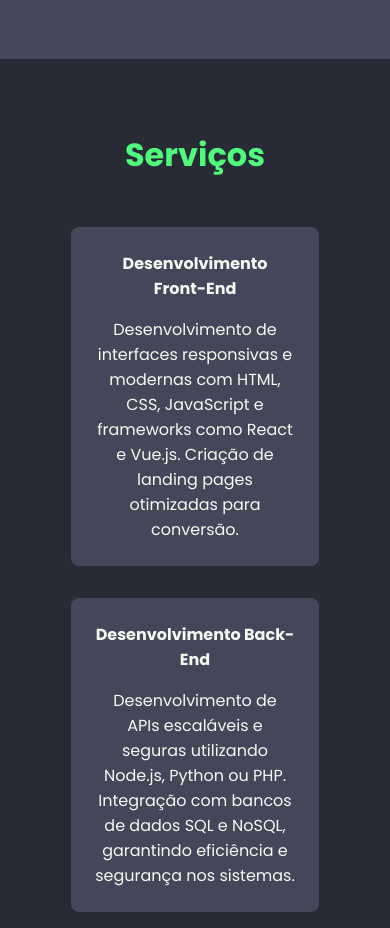
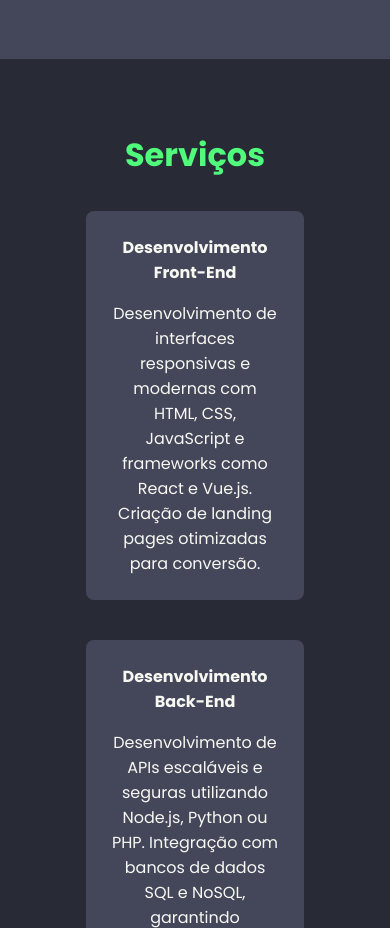
Before and after one commit to biancalmds/entregavel-portifolio, a plain HTML site: page index.html in a window 390 px wide. Shown: the part 6258-7186 px from the top of the page. Drawn offline with Linux system fonts and the light colour scheme.

Commit message:
Modifying the display of the “services” section and adding scroll smooth

```diff
--- a/index.html
+++ b/index.html
@@ -118,9 +118,8 @@
     </section>
     <!--Seção de Serviços-->
     <section id="serviços">
+        <h2>Serviços</h2>
         <div class="conteudo-serviços">
-            <h2>Serviços</h2>
-            <div class="serviços-linha">
             <div class="serviços-card">
                 <h3>Desenvolvimento Front-End</h3>
                 <p>Desenvolvimento de interfaces responsivas e modernas com HTML, CSS, JavaScript e frameworks como React e Vue.js. Criação de landing pages otimizadas para conversão.</p>
@@ -136,7 +135,6 @@
             <div class="serviços-card">
                 <h3>Automação e Web Scraping</h3>
                 <p>Criação de scripts para coleta de dados, automação de processos repetitivos e integrações com sistemas externos.</p>
-                </div>
             </div>
         </div>
     </section>
--- a/style/global.css
+++ b/style/global.css
@@ -8,6 +8,10 @@
     font-family: "Poppins", sans-serif;
 }
 
+html {
+    scroll-behavior: smooth;
+}
+
 body{
     background-color: #44475A;
 }
--- a/style/sec-servicos.css
+++ b/style/sec-servicos.css
@@ -1,20 +1,21 @@
-.conteudo-serviços {
+#serviços {
     background-color: #282A36;
     padding: 4.5rem 0;
 }
 
-.conteudo-serviços h2 {
+#serviços h2 {
     text-align: center;
     font-size: 2rem;
     color: #50FA7B;
     padding-bottom: 2rem;
 }
 
-.serviços-linha {
-    display: flex;
-    flex-direction: row;
-    justify-content: space-evenly;
-    flex-wrap: wrap;
+.conteudo-serviços {
+    display: grid;
+    grid-template-columns: repeat(4, 1fr);
+    grid-template-rows: repeat(1, 1fr);
+    gap: 8px;
+    justify-items: center;
 }
 
 .serviços-card {
@@ -22,7 +23,8 @@
     width: 200px;
     padding: 1.5rem;
     border-radius: 8px;
-    margin: 1rem;
+    margin: 0 1rem;
+    max-width: 100%;
 }
 
 .serviços-card h3 {
@@ -33,3 +35,43 @@
 .serviços-card p{
     text-align: center;
 }
+
+@media (max-width: 1160px) {
+    .conteudo-serviços {
+        display: grid;
+        grid-template-columns: repeat(2, 1fr);
+        grid-template-rows: repeat(2, 1fr);
+        gap: 1px;
+        justify-items: center;
+        max-width: 70%;
+        margin: 0 auto;
+    }
+
+    .serviços-card {
+        background-color: #44475A;
+        width: 200px;
+        padding: 1.5rem;
+        border-radius: 8px;
+        margin-bottom: 2rem;
+    }
+}
+
+@media (max-width: 790px) {
+    .conteudo-serviços {
+        display: grid;
+        grid-template-columns: repeat(1, 1fr);
+        grid-template-rows: repeat(4, 1fr);
+        gap: 8px;
+    }
+}
+
+@media (max-width: 420px) {
+    .conteudo-serviços {
+        margin: 0 auto;
+    }
+
+    .serviços-card {
+        width: 170px;
+        padding: 1.5rem;
+    }
+}
```
Lines whose indentation alone changed are shown as unchanged.
